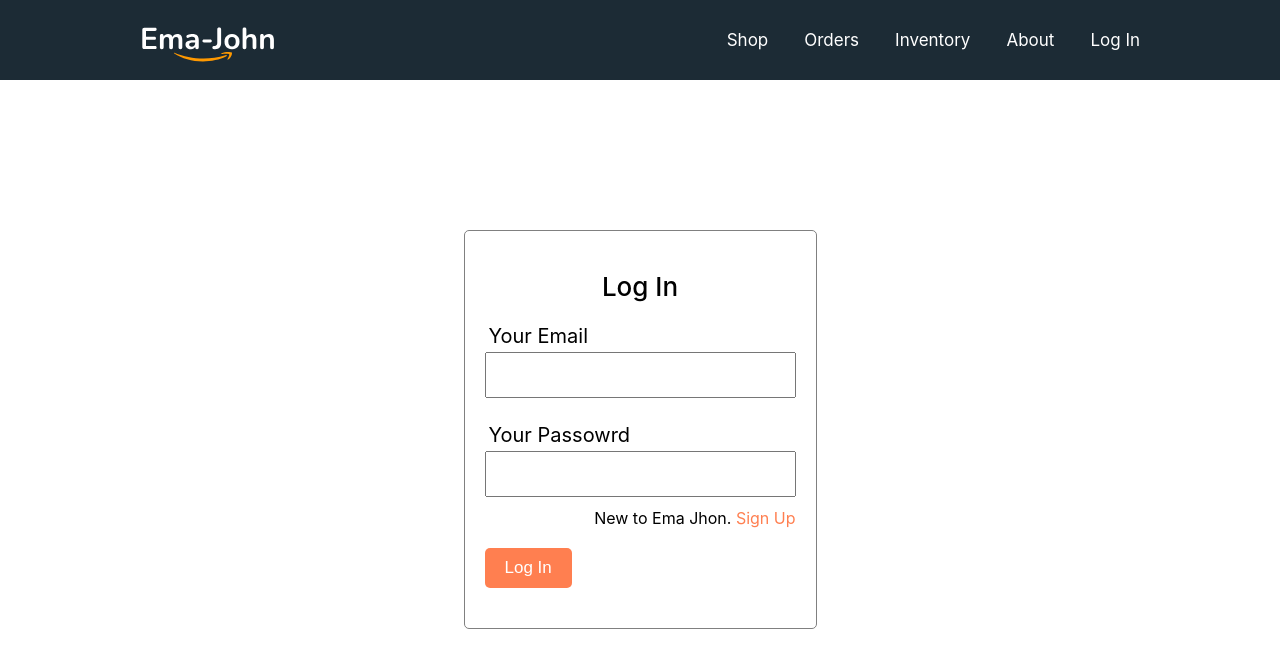
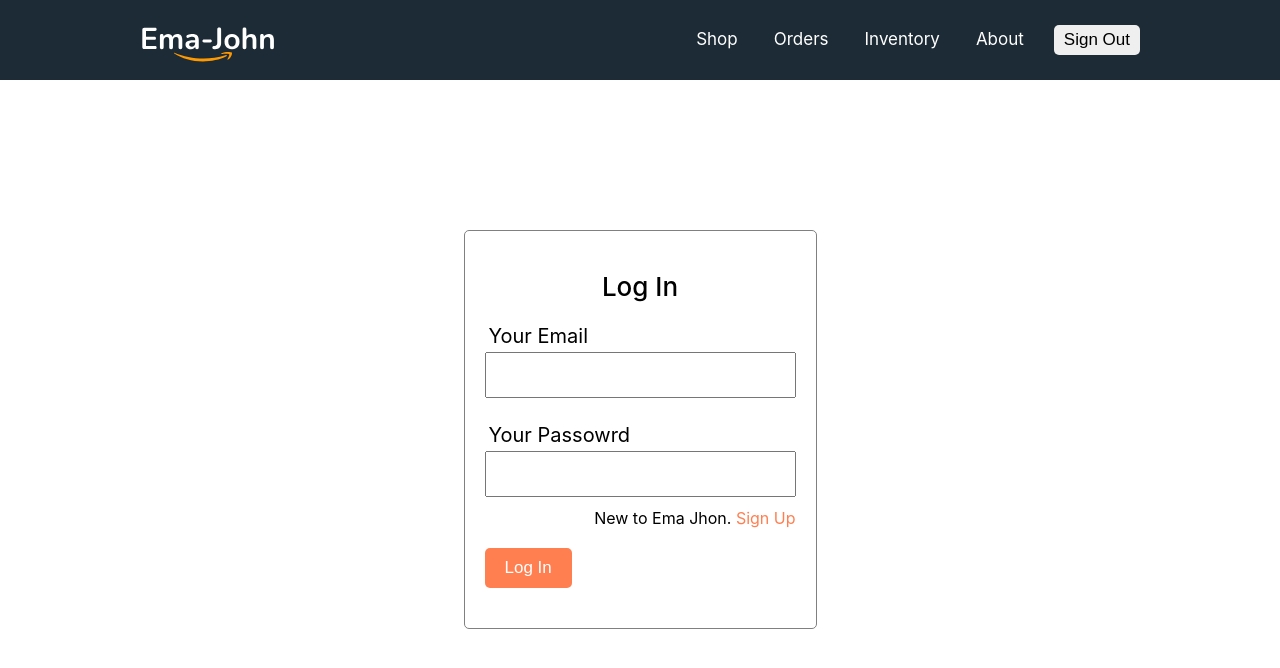
Before and after one commit to RiyaadHossain/EmaJhon-Auth, a React (Create React App) app: page /login in a window 1280 px wide. Shown: the top 668 px of the page. Built offline with nearby package versions, Linux system fonts and the light colour scheme; no server answers; sample sign-in values are in the browser's storage.

Commit message:
Protected Route and signOut Button added

```diff
--- a/src/App.js
+++ b/src/App.js
@@ -6,6 +6,7 @@ import Header from './components/Header/Header';
 import Inventory from './components/Inventory/Inventory';
 import LogIn from './components/LogIn/LogIn';
 import Orders from './components/Orders/Orders';
+import RequireAuth from './components/RequireAuth/RequireAuth';
 import Shop from './components/Shop/Shop';
 import SignUp from './components/SignUp/SignUp';
 
@@ -17,7 +18,7 @@ function App() {
         <Route path='/' element={<Shop></Shop>}></Route>
         <Route path='/shop' element={<Shop></Shop>}></Route>
         <Route path='/orders' element={<Orders></Orders>}></Route>
-        <Route path='/inventory' element={<Inventory></Inventory>}></Route>
+        <Route path='/inventory' element={<RequireAuth><Inventory/></RequireAuth>}></Route>
         <Route path='/login' element={<LogIn/>}></Route>
         <Route path='/signup' element={<SignUp/>}></Route>
         <Route path='/about' element={<About></About>}></Route>
--- a/src/components/Header/Header.css
+++ b/src/components/Header/Header.css
@@ -17,3 +17,11 @@
 .header a:hover{
     color: orange;
 }
+.signout{
+    padding: 5px 10px;
+    border: none;
+    border-radius: 5px;
+    font-size: 17px;
+    font-weight: 500;
+    margin-left: 30px;
+}
--- a/src/components/Header/Header.js
+++ b/src/components/Header/Header.js
@@ -1,9 +1,13 @@
+import { signOut } from 'firebase/auth';
 import React from 'react';
+import { useAuthState } from 'react-firebase-hooks/auth';
 import { Link } from 'react-router-dom';
+import auth from '../../Firebase.init';
 import logo from '../../images/Logo.svg';
 import './Header.css';
 
 const Header = () => {
+    const [user] = useAuthState(auth);
     return (
         <nav className='header'>
             <img src={logo} alt="" />
@@ -12,7 +16,7 @@ const Header = () => {
                 <Link to="/orders">Orders</Link>
                 <Link to="/inventory">Inventory</Link>
                 <Link to="/about">About</Link>
-                <Link to="/login">Log In</Link>
+                {user ? <button onClick={() => signOut(auth)} className='signout'>Sign Out</button>  : <Link to="/login">Log In</Link>}
             </div>
         </nav>
     );
--- a/src/components/LogIn/LogIn.jsx
+++ b/src/components/LogIn/LogIn.jsx
@@ -1,14 +1,14 @@
 import React, { useState } from 'react';
 import { useSignInWithEmailAndPassword } from 'react-firebase-hooks/auth';
-import { Link, useNavigate } from 'react-router-dom';
+import { Link, useLocation, useNavigate } from 'react-router-dom';
 import auth from '../../Firebase.init';
 import './LogIn.css'
 
 const LogIn = () => {
     const [email, setEmail] = useState('')
     const [password, setPassword] = useState('')
-    const [errors, setErrors] = useState('')
     const navigate = useNavigate()
+    const location = useLocation()
     const [
         signInWithEmailAndPassword,
         user,
@@ -27,9 +27,10 @@ const LogIn = () => {
         e.preventDefault()
         signInWithEmailAndPassword(email, password)
     }
+    const from = location.state?.from?.pathname || '/'
 
     if (user) {
-        navigate('/shop')
+        navigate(from, {replace: true})
     }
 
     return (
@@ -46,7 +47,6 @@ const LogIn = () => {
                 </div>
                 <div className='little-msg'><Link to={'/signup'}>New to Ema Jhon. <span className='color'> Sign Up</span></Link></div>
                 <p>{loading}</p>
-                <p style={{color: 'red'}}>{ errors }</p>
                 <p style={{color: 'red'}}>{ error }</p>
                 <input className='submit-btn' type="submit" value="Log In" />
 
--- /dev/null
+++ b/src/components/RequireAuth/RequireAuth.jsx
@@ -0,0 +1,16 @@
+import { useAuthState } from 'react-firebase-hooks/auth';
+import { Navigate, useLocation } from 'react-router-dom';
+import auth from '../../Firebase.init';
+
+const RequireAuth = ({ children }) => {
+
+    const [user] = useAuthState(auth);
+    const location = useLocation()
+
+    if (!user) {
+        return <Navigate to={'/login'} state={ {from: location} } replace/>
+    }
+    return children
+};
+
+export default RequireAuth;
--- a/src/components/SignUp/SignUp.jsx
+++ b/src/components/SignUp/SignUp.jsx
@@ -1,5 +1,5 @@
 import React, { useState } from 'react';
-import { Link, useNavigate } from 'react-router-dom';
+import { Link, useLocation, useNavigate } from 'react-router-dom';
 import { useCreateUserWithEmailAndPassword } from 'react-firebase-hooks/auth';
 import auth from '../../Firebase.init'
 import './SignUp.css'
@@ -15,6 +15,7 @@ const SignUp = () => {
     const [password, setPassword] = useState('')
     const [confirmpassword, setConfirmPassword] = useState('')
     const [errors, setErrors] = useState('')
+    const location = useLocation()
     const navigate = useNavigate()
 
     const onEmailBlur = e => {
@@ -28,8 +29,10 @@ const SignUp = () => {
         setConfirmPassword(e.target.value)
     }
 
+    const from = location?.from?.pathname || '/';
+
     if (user) {
-        navigate('/shop')
+        navigate(from, {replace: true})
     }
 
     const onFormSubmit = e => {
```
